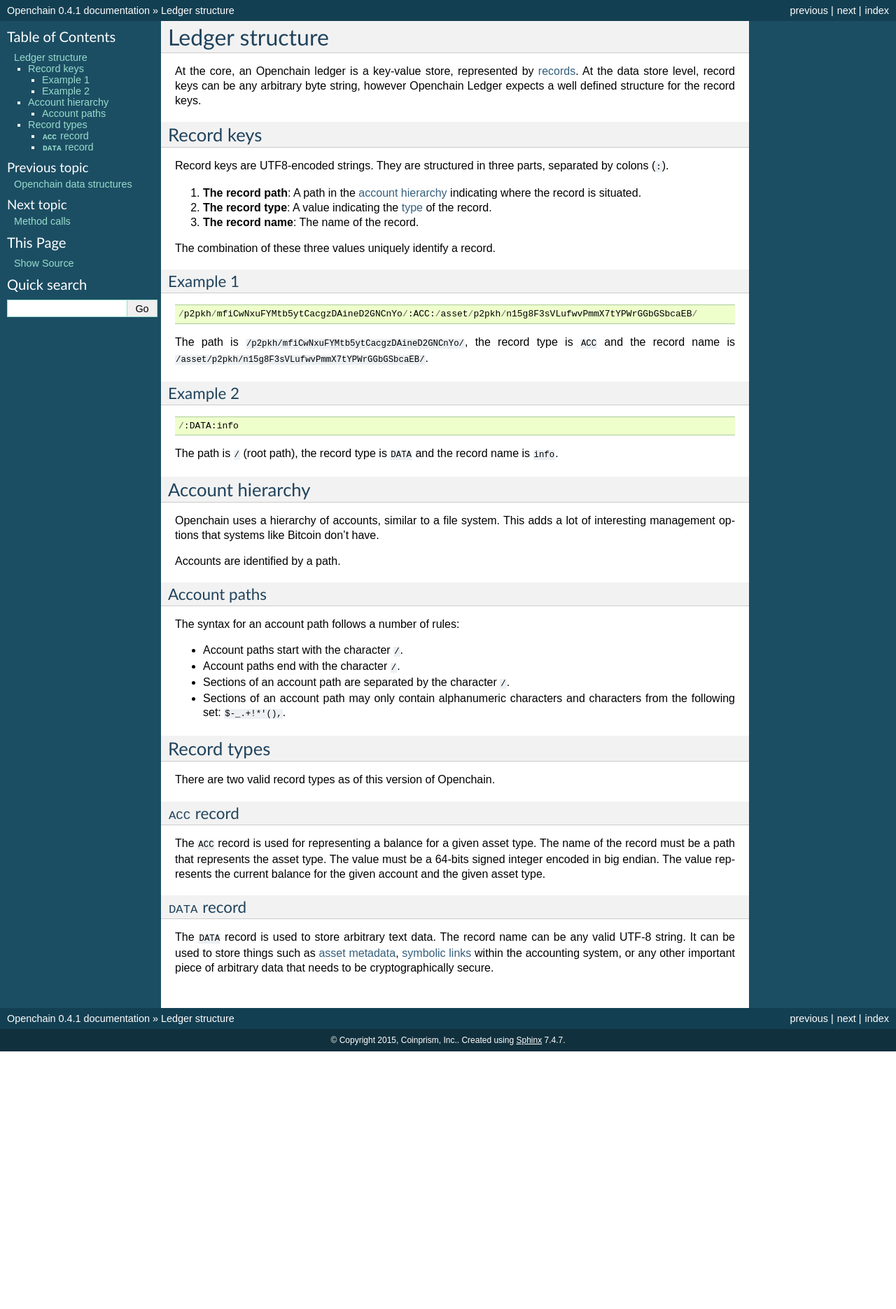
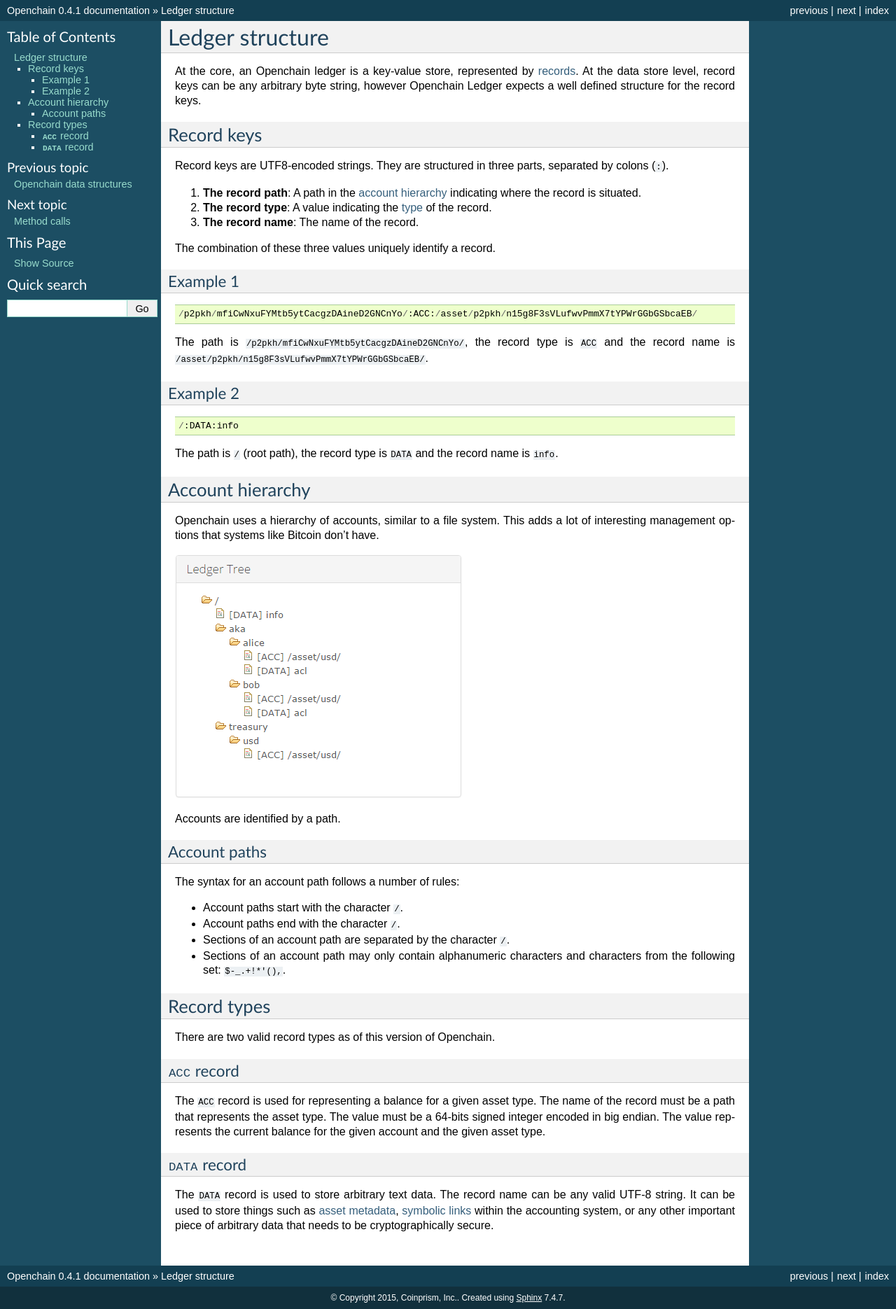
Before and after one commit to openchain/docs, a Sphinx documentation site: the page built from docs/source/api/ledger.rst, in a window 1280 px wide. Shown: the whole page at 70% size. Built offline with Sphinx 7.4.7, drawn with Linux system fonts in a browser that asks for light colours; before the commit the page ends 1502 px from its top, so only the background shows below that.

Commit message:
Add an illustration in the document about the ledger structure

```diff
--- a/docs/source/api/ledger.rst
+++ b/docs/source/api/ledger.rst
@@ -39,6 +39,8 @@
 
 Openchain uses a hierarchy of accounts, similar to a file system. This adds a lot of interesting management options that systems like Bitcoin don't have.
 
+.. image:: /images/closedloop-2.png
+
 Accounts are identified by a path.
 
 Account paths
```
